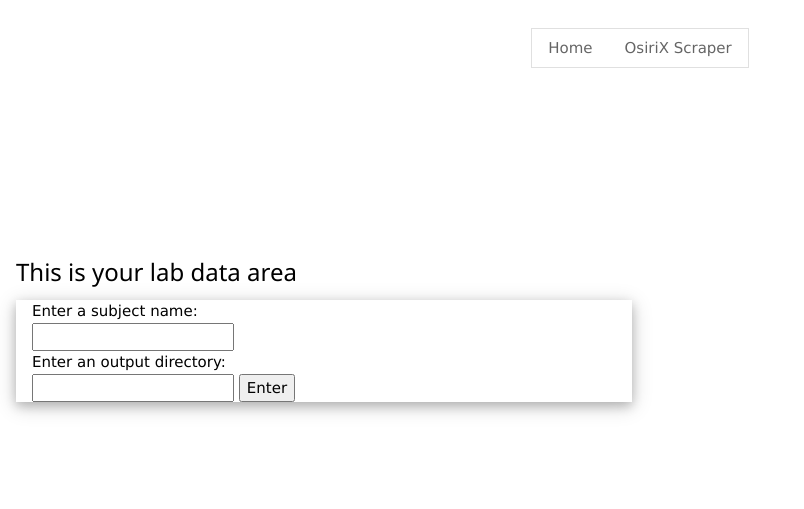
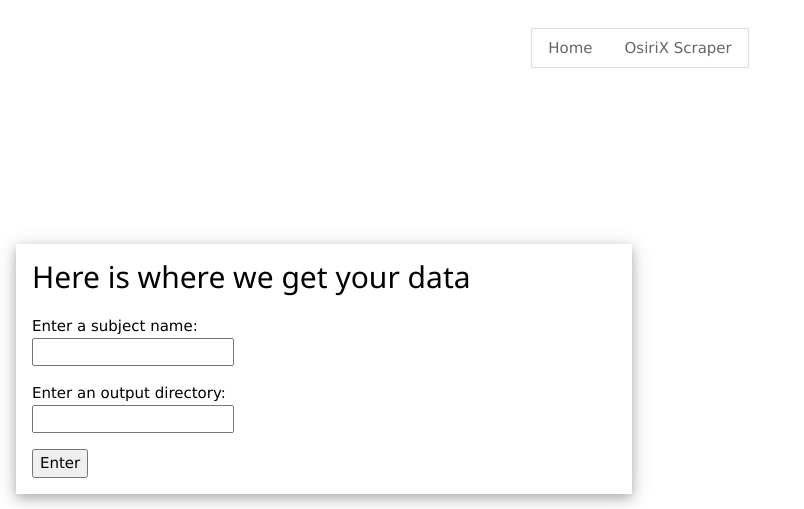
Before and after one commit to NikkiBytes/Applications, a Django app: page / in a window 1280 px wide. Shown: the part 300-809 px from the top of the page, without its empty margins (0-804 px from the left). Before the commit the page ends 714 px from the top, so only its background shows below. Run offline with Django 3.2, Linux system fonts and the light colour scheme.

Commit message:
added edits

```diff
--- a/BIDSapp/mysite/myapp/templates/base.html
+++ b/BIDSapp/mysite/myapp/templates/base.html
@@ -40,17 +40,25 @@ This application is being designed for bids conversion
 
 
 <div class="w3-row-padding">
+<div class="w3-half">
 
-<div class="w3-half">
-<h3> This is your lab data area</h3>
+
 <form class="w3-container w3-card-4", action="#", method="post">
+<h2>Here is where we get your data</h2>
+<div class="w3-section">
 {% csrf_token %}
   Enter a subject name:<br>
   <input type="text" name="subject"><br>
+  </div>
+  <div class="w3-section">
+
   Enter an output directory:<br>
   <input type="text" name="directory">
+  </div>
+  <div class="w3-section">
 
   <input type="submit" value="Enter">
+  </div>
 </form>
 </div>
 
```
